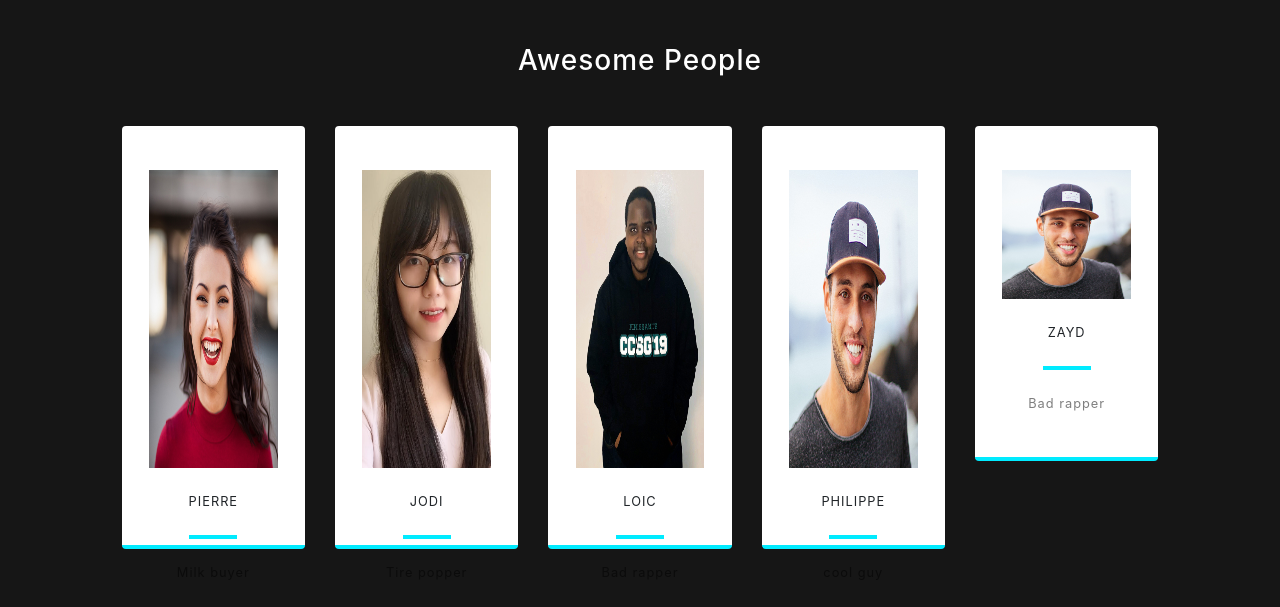
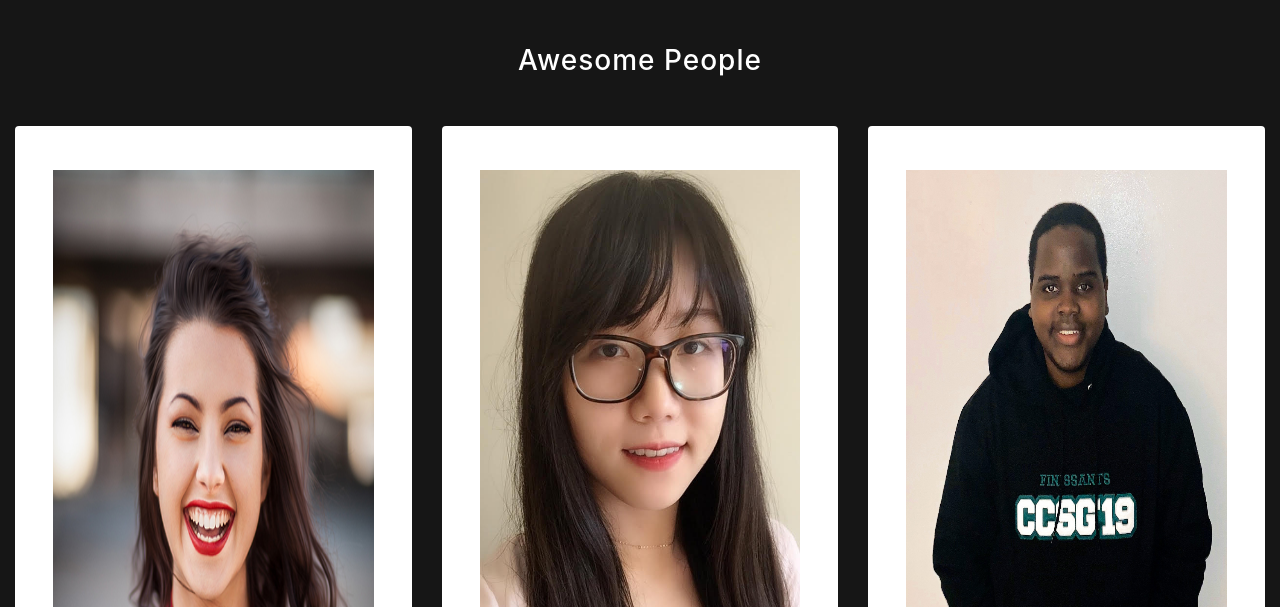
Before and after one commit to NewAlbionInc/mana, a website with bundled scripts: page index.html in a window 1280 px wide. Shown: the part 3480-4087 px from the top of the page. Built offline with nearby package versions, Linux system fonts and the light colour scheme.

Commit message:
i guess i fixed the team cards

```diff
--- a/index.html
+++ b/index.html
@@ -201,7 +201,7 @@
 
       <div class="row justify-content-center">
 
-        <div class="col-md-2 mb-3 mb-md-0">
+        <div class="col-md-4 mb-3 mb-md-0">
           <div class="card py-4 h-100">
             <div class="card-body text-center">
               <img src="/img/doe1.jpg" alt="Jane" width=90% height=90% >
@@ -212,7 +212,7 @@
           </div>
         </div>
 
-        <div class="col-md-2 mb-3 mb-md-0">
+        <div class="col-md-4 mb-3 mb-md-0">
           <div class="card py-4 h-100">
             <div class="card-body text-center">
               <img id="teamcardimg" src="img/jodi.jpg" alt="Jodi" width=90% height=90%>
@@ -223,7 +223,7 @@
           </div>
         </div>
 
-        <div class="col-md-2 mb-3 mb-md-0">
+        <div class="col-md-4 mb-3 mb-md-0">
           <div class="card py-4 h-100">
             <div class="card-body text-center">
               <img src="img/loic.jpeg" alt="Loic" width=90% height=90%>
@@ -234,7 +234,7 @@
           </div>
         </div>
 
-        <div class="col-md-2 mb-3 mb-md-0" class="phil">
+        <div class="col-md-4 mb-3 mb-md-0" class="phil">
           <div class="card py-4 h-100">
             <div class="card-body text-center">
               <img src="/img/doe3.jpg" alt="Jon" width=90% height=90%>
@@ -245,7 +245,7 @@
           </div>
         </div>
 
-        <div class="col-md-2 mb-3 mb-md-0">
+        <div class="col-md-4 mb-3 mb-md-0">
           <div class="card py-4 h-10">
             <div class="card-body text-center">
               <img src="/img/doe3.jpg" alt="Jon" width=90% height=90%>
```
